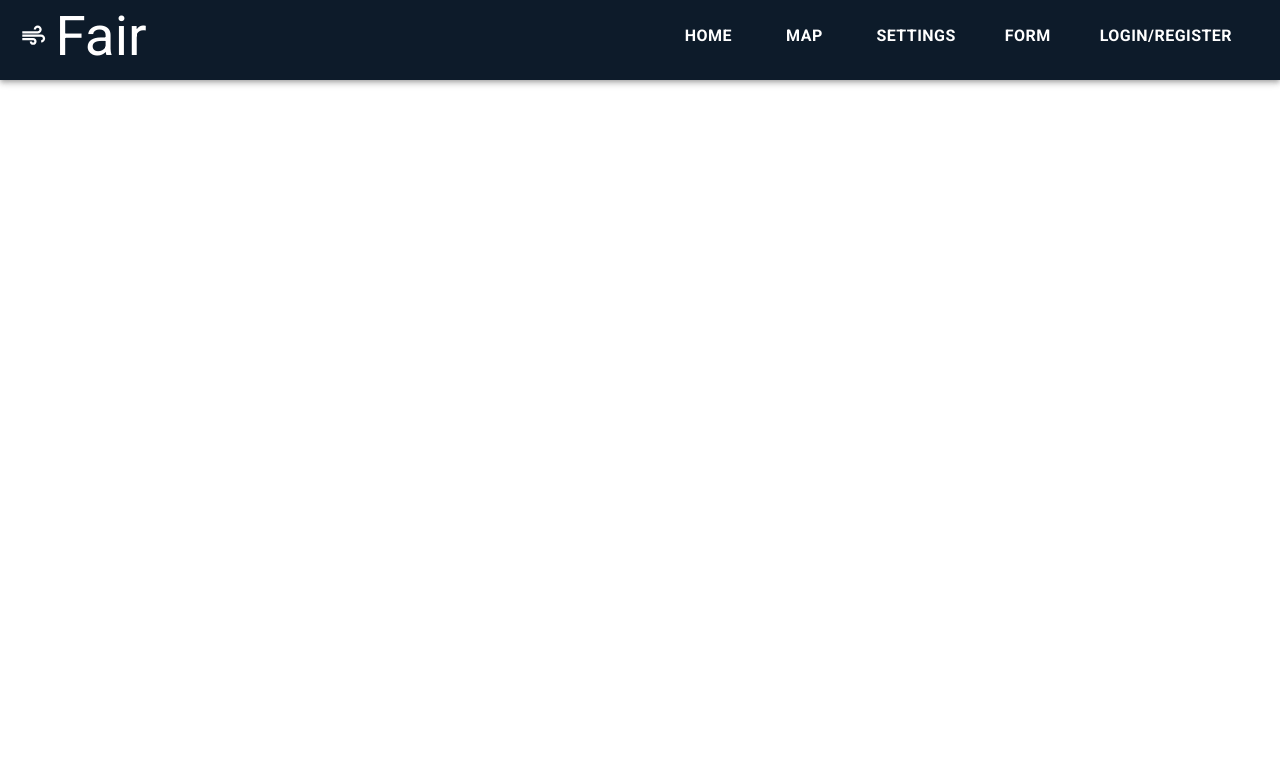
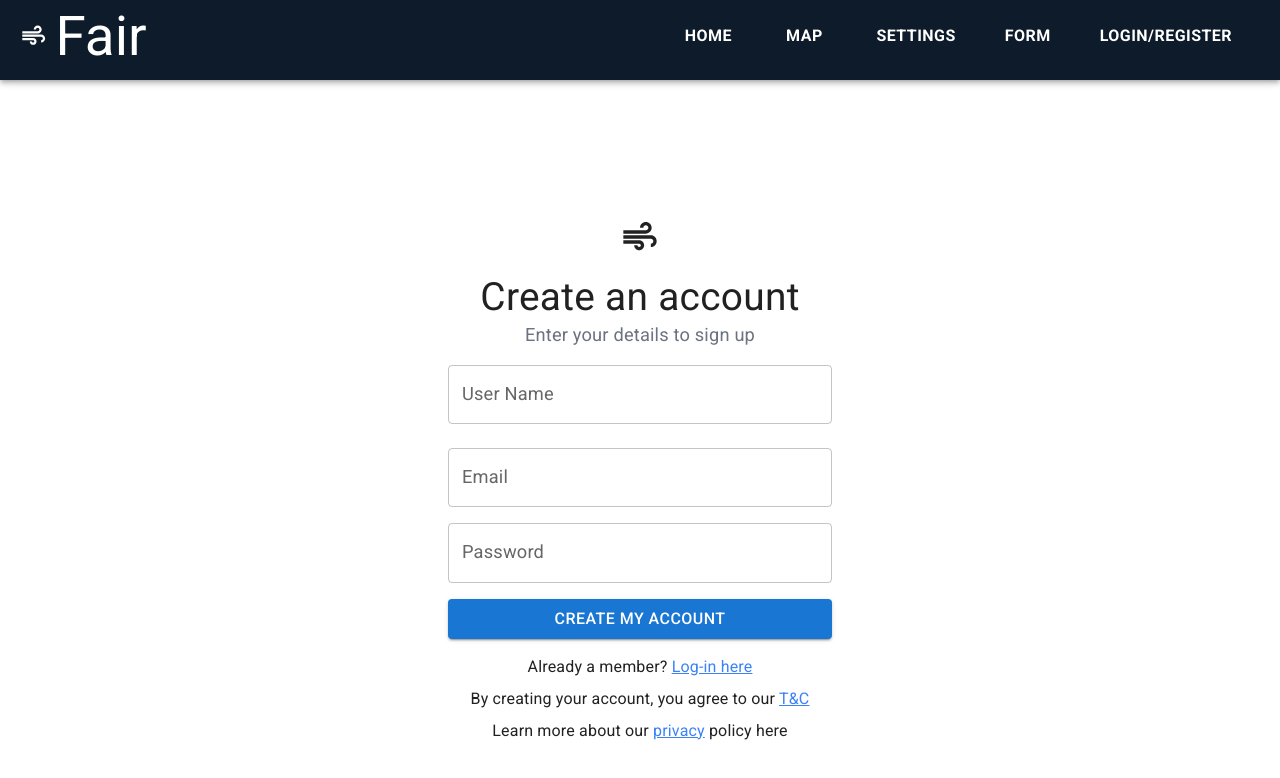
Before and after one commit to Naveen-Jaisankar/COMP47360-Web-Application, a React (Vite) app in the folder FrontEnd/air-quality-app/: page /register in a window 1280 px wide. Shown: the top 778 px of the page. Built offline with nearby package versions, Linux system fonts and the light colour scheme; no server answers.

Commit message:
Login and register forms created Regsitration quiz created
Pending:- Need to get the quiz carousel working

```diff
--- a/FrontEnd/air-quality-app/package.json
+++ b/FrontEnd/air-quality-app/package.json
@@ -22,7 +22,8 @@
     "react-dom": "^18.2.0",
     "react-helmet": "^6.1.0",
     "react-player": "^2.16.0",
-    "react-router-dom": "^6.23.1"
+    "react-router-dom": "^6.23.1",
+    "react-slick": "^0.30.2"
   },
   "devDependencies": {
     "@types/react": "^18.2.66",
--- a/FrontEnd/air-quality-app/src/App.jsx
+++ b/FrontEnd/air-quality-app/src/App.jsx
@@ -9,7 +9,9 @@ import Map from './pages/Map'
 import Form from './pages/Form'
 import Settings from './pages/Settings'
 import { SettingsContext } from './context/SettingsContext';
-
+import Login from './pages/Login';
+import Register from './pages/Register';
+import Starting from './pages/GettingStarted';
 
 function App() {
 
@@ -25,6 +27,9 @@ function App() {
           <Route path="/map" element={<Map />} />
           <Route path="/settings" element={<Settings />} />
           <Route path="/form" element={<Form />} />
+          <Route path="/login" element = {<Login/>}></Route>
+          <Route path="/register" element={ <Register/>}></Route>
+          <Route path="/gettingstarted" element={<Starting />}></Route>
         </Routes>
       </div>
       {/* <Footer/> */}
--- a/FrontEnd/air-quality-app/src/components/navbar.jsx
+++ b/FrontEnd/air-quality-app/src/components/navbar.jsx
@@ -33,7 +33,7 @@ const Navbar = () => {
                 <NavbarButton to="/map">Map</NavbarButton>
                 <NavbarButton to="/settings">Settings</NavbarButton>
                 <NavbarButton to="/form">Form</NavbarButton>
-                <NavbarButton to="/loginregister">Login/Register</NavbarButton>
+                <NavbarButton to="/register">Login/Register</NavbarButton>
             </Box>
 
         </Toolbar>
--- /dev/null
+++ b/FrontEnd/air-quality-app/src/pages/GeneralHealth.jsx
@@ -0,0 +1,49 @@
+import React, {useState} from 'react';
+import Radio from '@mui/material/Radio';
+import Checkbox from '@mui/material/Checkbox';
+import RadioGroup from '@mui/material/RadioGroup';
+import FormControlLabel from '@mui/material/FormControlLabel';
+import FormControl from '@mui/material/FormControl';
+import FormLabel from '@mui/material/FormLabel';
+import FormGroup from '@mui/material/FormGroup';
+import Button from '@mui/material/Button';
+
+const GeneralHealthSection = ({ nextStep }) => {
+  const [respCondition, setRespCondition] = useState('No');
+
+  const handleRespChange = (event) => {
+    setRespCondition(event.target.value);
+  };
+
+  return (
+    <div className="max-w-md mx-auto my-8 p-6 rounded-lg shadow-md">
+      <h2 className="text-2xl font-bold mb-4 text-center">Getting Started</h2>
+      <p className="mb-6 text-center">Your answers to the following questions will be used to make your own health profile.</p>
+      <FormControl component="fieldset">
+        <FormLabel component="legend" className="mb-4 text-center">Do you have any pre-existing respiratory conditions?</FormLabel>
+        <RadioGroup value={respCondition} onChange={handleRespChange}>
+          <FormControlLabel value="Yes" control={<Radio />} label="Yes" />
+          <FormControlLabel value="No" control={<Radio />} label="No" />
+        </RadioGroup>
+        {respCondition === 'Yes' && (
+            <div className='mt-4'>
+                <FormLabel component="legend" className="mb-4 text-center">Do you have any pre-existing respiratory conditions?</FormLabel>
+                <FormGroup>
+                    <FormControlLabel value="Asthma" control={<Checkbox />} label="Asthma" />
+                    <FormControlLabel value="Long Covid" control={<Checkbox />} label="Long Covid" />
+                    <FormControlLabel value="COPD" control={<Checkbox />} label="COPD" />
+                    <FormControlLabel value="Lung Cancer" control={<Checkbox />} label="Lung Cancer" />
+                </FormGroup>
+            </div>
+        )}
+      </FormControl>
+      <div className="flex justify-center mt-6">
+        <Button variant="contained" color="primary" onClick={nextStep}>
+          Save & Continue
+        </Button>
+      </div>
+    </div>
+  );
+};
+
+export default GeneralHealthSection;
--- /dev/null
+++ b/FrontEnd/air-quality-app/src/pages/GettingStarted.jsx
@@ -0,0 +1,42 @@
+import React, { useState, useRef } from 'react';
+import Slider from 'react-slick';
+import GeneralHealthSection from './GeneralHealth';
+import UserAge from './UserAge';
+
+
+const Starting = () => {
+  const sliderRef = useRef(null);
+
+  const settings = {
+    dots: true,
+    infinite: false,
+    speed: 500,
+    slidesToShow: 1,
+    slidesToScroll: 1,
+    arrows: false,
+  };
+
+  const next = () => {
+    sliderRef.slickNext();
+  };
+  const previous = () => {
+    sliderRef.slickPrev();
+  };
+
+  return (
+    <div className="min-h-screen flex items-center justify-center p-4">
+      <div className="w-full max-w-lg">
+      <Slider {...settings}>
+          <div>
+            <UserAge nextStep = {next}/>
+          </div>
+          <div>
+            <GeneralHealthSection nextStep={next} />
+          </div>
+        </Slider>
+      </div>
+    </div>
+  );
+};
+
+export default Starting;
--- /dev/null
+++ b/FrontEnd/air-quality-app/src/pages/Login.jsx
@@ -0,0 +1,49 @@
+import React, { useState } from 'react';
+import TextField from '@mui/material/TextField';
+import Button from '@mui/material/Button';
+import Typography from '@mui/material/Typography';
+import Link from '@mui/material/Link';
+import AirIcon from '@mui/icons-material/Air';
+
+
+
+const Login = () => {
+  const [email, setEmail] = useState('');
+  const [password, setPassword] = useState('');
+
+  const handleSubmit = (event) => {
+    event.preventDefault();
+    // TODO: connect this with login logic implemented by backend
+    console.log('Email:', email);
+    console.log('Password:', password);
+  };
+
+  return (
+    <div className="flex flex-col items-center justify-center min-h-screen">
+
+        <AirIcon fontSize="large" className='mb-4'></AirIcon>
+
+        <Typography variant="h4" className="mb-4 font-bold">Log-In</Typography>
+        <Typography variant="body1" className="mb-8 text-gray-500"> Where data meets the air </Typography>
+
+        <form onSubmit={handleSubmit} className="w-full max-w-sm">
+            <TextField label="Email" type="email" value={email} onChange={(e) => setEmail(e.target.value)} fullWidth margin="normal" className="mb-3" />
+
+            <TextField label="Password" type="password" value={password} onChange={(e) => setPassword(e.target.value)} fullWidth margin="normal" />
+
+            <Button type="submit" variant="contained" color="primary" fullWidth className="mt-4"> Login </Button>
+
+            <div className="flex justify-center mt-3">
+                <Link href="/register" className="text-blue-500 mt-3">
+                    Not a member? Create an account here
+                </Link>
+            </div>
+
+            {/* TODO:Add forgot password option */}
+
+        </form>
+    </div>
+  );
+};
+
+export default Login;
--- /dev/null
+++ b/FrontEnd/air-quality-app/src/pages/Register.jsx
@@ -0,0 +1,61 @@
+import React, { useState } from 'react';
+import { TextField, Button } from '@mui/material';
+import { Link } from 'react-router-dom';
+import AirIcon from '@mui/icons-material/Air';
+import Typography from '@mui/material/Typography';
+
+const Register = () => {
+  const [username, setUserName] = useState('');
+  const [email, setEmail] = useState('');
+  const [password, setPassword] = useState('');
+
+  const handleSubmit = (e) => {
+    e.preventDefault();
+    // TODO:  connect this with login logic implemented by backend
+    console.log('Form submitted:', { username, email, password });
+  };
+
+  return (
+    <div className="flex flex-col items-center justify-center min-h-screen">
+
+        <AirIcon fontSize="large" className='mb-4'></AirIcon>
+        <Typography variant="h4" className="mb-4 font-bold">Create an account</Typography>
+        <Typography variant="body1" className="mb-8 text-gray-500">Enter your details to sign up</Typography>
+
+        <form onSubmit={handleSubmit} className="w-full max-w-sm">
+
+            <div className="mb-4">
+            <TextField label="User Name" value={username} onChange={(e) => setUserName(e.target.value)} fullWidth margin="normal" />
+            </div>
+
+            <div className="mb-4">
+            <TextField label="Email" value={email} onChange={(e) => setEmail(e.target.value)} fullWidth />
+            </div>
+
+            <div className="mb-4">
+            <TextField label="Password" value={password} onChange={(e) => setPassword(e.target.value)} fullWidth type="password" />
+            </div>
+
+            <Button variant="contained" type="submit" fullWidth> Create my account </Button>
+        </form>
+
+        <p className="text-center mt-4">Already a member?{' '}
+            <Link to="/login" className="text-blue-500 underline">
+            Log-in here
+            </Link>
+        </p>
+
+        <p className="text-center mt-2">
+            By creating your account, you agree to our {' '}
+            <Link to="/terms" className="text-blue-500 underline">T&C</Link>
+        </p>
+
+        {/* //Maybe this can be linked to privacy tab in user dashboard  */}
+        <p className="text-center mt-2">
+            Learn more about our <Link to="/privacy" className="text-blue-500 underline">privacy</Link> policy here
+        </p>
+    </div>
+  );
+};
+
+export default Register;
--- /dev/null
+++ b/FrontEnd/air-quality-app/src/pages/UserAge.jsx
@@ -0,0 +1,38 @@
+import React, {useState} from 'react';
+import Radio from '@mui/material/Radio';
+import RadioGroup from '@mui/material/RadioGroup';
+import FormControlLabel from '@mui/material/FormControlLabel';
+import FormControl from '@mui/material/FormControl';
+import FormLabel from '@mui/material/FormLabel';
+import Button from '@mui/material/Button';
+
+const UserAge = ({ nextStep }) => {
+  const [age, setAge] = useState('');
+
+  const handleChange = (event) => {
+    setAge(event.target.value);
+  };
+
+  return (
+    <div className="max-w-md mx-auto my-8 p-6 rounded-lg shadow-md">
+      <h2 className="text-2xl font-bold mb-4 text-center">Getting Started</h2>
+      <p className="mb-6 text-center">Your answers to the following questions will be used to make your own health profile.</p>
+      <FormControl component="fieldset">
+        <FormLabel component="legend" className="mb-4 text-center">What's your age?</FormLabel>
+        <RadioGroup value={age} onChange={handleChange}>
+          <FormControlLabel value="0-17" control={<Radio />} label="0-17" />
+          <FormControlLabel value="18-34" control={<Radio />} label="18-34" />
+          <FormControlLabel value="35-64" control={<Radio />} label="35-64" />
+          <FormControlLabel value="65+" control={<Radio />} label="65+" />
+        </RadioGroup>
+      </FormControl>
+      <div className="flex justify-center mt-6">
+        <Button variant="contained" color="primary" onClick={nextStep}>
+          Save & Continue
+        </Button>
+      </div>
+    </div>
+  );
+};
+
+export default UserAge;
```
Also changed, not shown: 1 other file (tests, documents, lock files or other folders).
